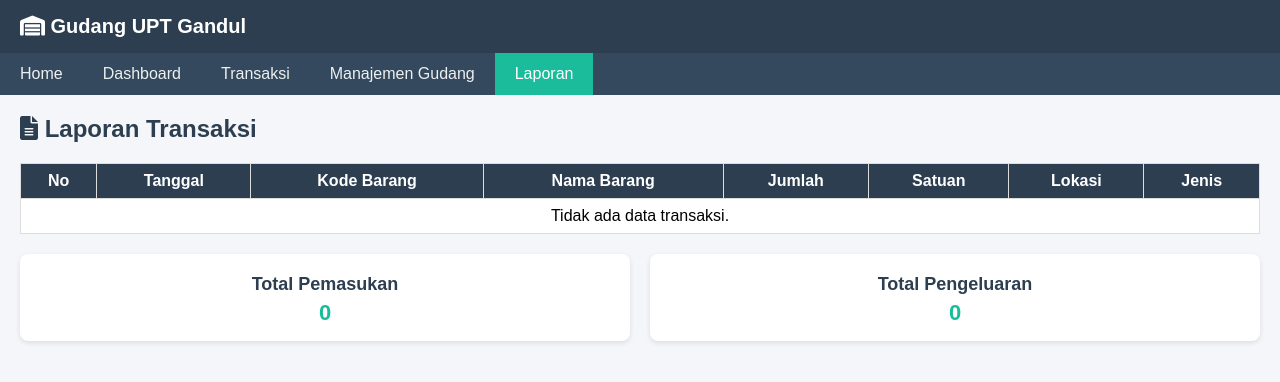
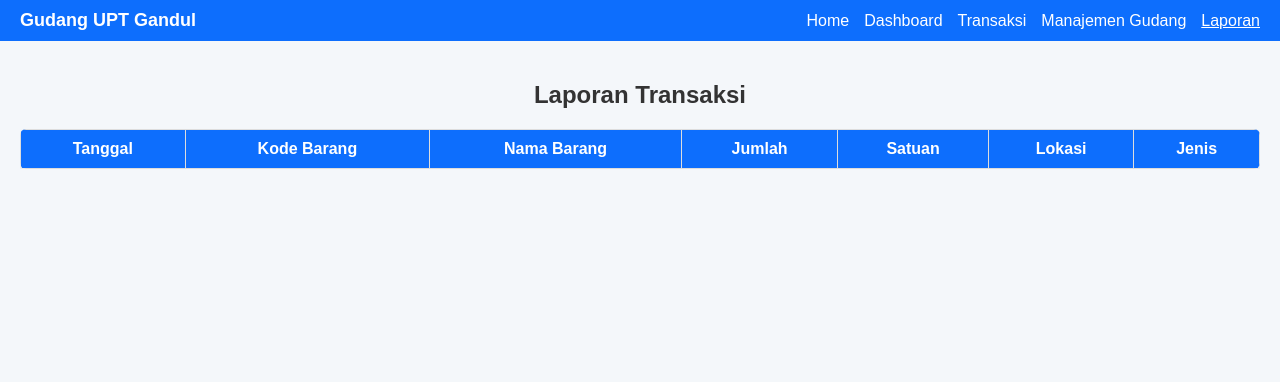
Before and after one commit to ranggaaditia2807/gudang-pln-upt-gandul, a plain HTML site: page laporan.html in a window 1280 px wide. Drawn offline with Linux system fonts and the light colour scheme.

Commit message:
Update laporan.html

```diff
--- a/laporan.html
+++ b/laporan.html
@@ -4,109 +4,108 @@
   <meta charset="UTF-8">
   <meta name="viewport" content="width=device-width, initial-scale=1.0">
   <title>Laporan Transaksi - Gudang UPT Gandul</title>
-  <link href="https://cdnjs.cloudflare.com/ajax/libs/font-awesome/6.0.0/css/all.min.css" rel="stylesheet">
+  <script src="app-config.js"></script>
+  <script src="data-config.js"></script>
   <style>
+    /* === Gaya Navbar === */
     body {
+      margin: 0;
       font-family: Arial, sans-serif;
-      margin: 0;
-      background: #f4f6f9;
+      background: #f4f7fa;
     }
-    header {
-      background: #2c3e50;
-      color: #fff;
-      padding: 15px 20px;
+
+    .navbar {
       display: flex;
       justify-content: space-between;
       align-items: center;
+      background: #0d6efd;
+      color: #fff;
+      padding: 10px 20px;
     }
-    header h1 {
-      margin: 0;
-      font-size: 20px;
+
+    .nav-brand {
+      font-weight: bold;
+      font-size: 18px;
     }
-    nav {
-      background: #34495e;
+
+    .nav-links {
       display: flex;
+      gap: 15px;
     }
-    nav a {
-      color: #ecf0f1;
-      padding: 12px 20px;
+
+    .nav-link {
+      color: #fff;
       text-decoration: none;
-      display: block;
+      font-weight: 500;
     }
-    nav a:hover, nav a.active {
-      background: #1abc9c;
+
+    .nav-link:hover,
+    .nav-link.active {
+      text-decoration: underline;
+    }
+
+    /* === Container Laporan === */
+    .container {
+      padding: 20px;
+    }
+
+    h1 {
+      text-align: center;
+      margin-bottom: 20px;
+      color: #333;
+    }
+
+    /* === Tabel Laporan === */
+    .table-container {
+      overflow-x: auto;
+    }
+
+    .laporan-table {
+      width: 100%;
+      border-collapse: collapse;
+      background: #fff;
+      border-radius: 6px;
+      overflow: hidden;
+      box-shadow: 0 2px 5px rgba(0,0,0,0.1);
+    }
+
+    .laporan-table th,
+    .laporan-table td {
+      padding: 10px;
+      text-align: center;
+      border: 1px solid #ddd;
+    }
+
+    .laporan-table thead {
+      background: #0d6efd;
       color: #fff;
     }
-    main {
-      padding: 20px;
-    }
-    h2 {
-      margin-top: 0;
-      color: #2c3e50;
-    }
-    table {
-      width: 100%;
-      border-collapse: collapse;
-      margin-top: 15px;
-      background: #fff;
-    }
-    th, td {
-      border: 1px solid #ddd;
-      padding: 8px;
-      text-align: center;
-    }
-    th {
-      background: #2c3e50;
-      color: #fff;
-    }
-    tr:nth-child(even) {
+
+    .laporan-table tr:nth-child(even) {
       background: #f9f9f9;
-    }
-    .summary {
-      margin-top: 20px;
-      display: flex;
-      gap: 20px;
-    }
-    .card {
-      flex: 1;
-      padding: 15px;
-      background: #fff;
-      border-radius: 8px;
-      box-shadow: 0 2px 5px rgba(0,0,0,0.1);
-      text-align: center;
-    }
-    .card h3 {
-      margin: 5px 0;
-      font-size: 18px;
-      color: #2c3e50;
-    }
-    .card p {
-      font-size: 22px;
-      font-weight: bold;
-      margin: 0;
-      color: #1abc9c;
     }
   </style>
 </head>
 <body>
-  <header>
-    <h1><i class="fas fa-warehouse"></i> Gudang UPT Gandul</h1>
-  </header>
-  <nav>
+  <!-- Navbar -->
+  <nav class="navbar">
+    <div class="nav-brand">Gudang UPT Gandul</div>
+    <div class="nav-links">
       <a href="home.html" class="nav-link">Home</a>
       <a href="dashboard.html" class="nav-link">Dashboard</a>
       <a href="transaksi.html" class="nav-link">Transaksi</a>
       <a href="manajemen-gudang.html" class="nav-link">Manajemen Gudang</a>
       <a href="laporan.html" class="nav-link active">Laporan</a>
+    </div>
   </nav>
 
-  <main>
-    <h2><i class="fas fa-file-alt"></i> Laporan Transaksi</h2>
-
-    <table>
+  <!-- Container Laporan -->
+  <section class="container">
+    <h1>Laporan Transaksi</h1>
+    <div class="table-container">
+      <table class="laporan-table">
         <thead>
           <tr>
-          <th>No</th>
             <th>Tanggal</th>
             <th>Kode Barang</th>
             <th>Nama Barang</th>
@@ -116,71 +115,46 @@
             <th>Jenis</th>
           </tr>
         </thead>
-      <tbody id="laporan-body">
-        <tr><td colspan="8">Memuat data...</td></tr>
-      </tbody>
+        <tbody id="laporanBody"></tbody>
       </table>
+    </div>
+  </section>
 
-    <div class="summary">
-      <div class="card">
-        <h3>Total Pemasukan</h3>
-        <p id="total-pemasukan">0</p>
-      </div>
-      <div class="card">
-        <h3>Total Pengeluaran</h3>
-        <p id="total-pengeluaran">0</p>
-      </div>
-    </div>
-  </main>
+  <script>
+    document.addEventListener('DOMContentLoaded', function() {
+      // Inisialisasi data barang
+      DATA_CONFIG.initData();
+      const barangList = DATA_CONFIG.getDataBarang();
 
-  <script src="data-config.js"></script>
-  <script>
-    document.addEventListener("DOMContentLoaded", () => {
-      const laporanBody = document.getElementById("laporan-body");
-      const totalPemasukanEl = document.getElementById("total-pemasukan");
-      const totalPengeluaranEl = document.getElementById("total-pengeluaran");
+      // Ambil transaksi dari localStorage
+      const pemasukan = JSON.parse(localStorage.getItem(DATA_CONFIG.STORAGE_KEYS.TRANSAKSI_PEMASUKAN)) || [];
+      const pengeluaran = JSON.parse(localStorage.getItem(DATA_CONFIG.STORAGE_KEYS.TRANSAKSI_PENGELUARAN)) || [];
 
-      const transactions = JSON.parse(localStorage.getItem("transactions")) || [];
-      let totalPemasukan = 0;
-      let totalPengeluaran = 0;
+      const laporanBody = document.getElementById('laporanBody');
+      laporanBody.innerHTML = '';
 
-      if (transactions.length === 0) {
-        laporanBody.innerHTML = "<tr><td colspan='8'>Tidak ada data transaksi.</td></tr>";
-        return;
+      // Render fungsi transaksi
+      function renderTransaksi(list, jenis) {
+        list.forEach(transaksi => {
+          transaksi.barang.forEach(item => {
+            const barang = barangList.find(b => b.kode === item.kodeBarang) || {};
+            const row = document.createElement('tr');
+            row.innerHTML = `
+              <td>${transaksi.tanggal || '-'}</td>
+              <td>${item.kodeBarang}</td>
+              <td>${barang.nama || '-'}</td>
+              <td>${item.jumlahMasuk || item.jumlahKeluar || 0}</td>
+              <td>${barang.satuan || '-'}</td>
+              <td>${barang.lokasi || '-'}</td>
+              <td>${jenis}</td>
+            `;
+            laporanBody.appendChild(row);
+          });
+        });
       }
 
-      laporanBody.innerHTML = "";
-
-      transactions.forEach((transaksi, index) => {
-        const jenis = transaksi.noTransaksiMasuk ? "Pemasukan" : "Pengeluaran";
-        const tanggal = transaksi.tanggalMasuk || transaksi.tanggalKeluar || "-";
-
-        transaksi.barang.forEach(item => {
-          // cari detail barang di DATA_CONFIG
-          const barang = (window.DATA_CONFIG?.barangList || []).find(b => b.kode === item.kodeBarang) || {};
-
-          const jumlah = item.jumlahMasuk || item.jumlahKeluar || 0;
-          if (jenis === "Pemasukan") totalPemasukan += jumlah;
-          if (jenis === "Pengeluaran") totalPengeluaran += jumlah;
-
-          const row = `
-            <tr>
-              <td>${index + 1}</td>
-              <td>${tanggal}</td>
-              <td>${item.kodeBarang}</td>
-              <td>${barang.nama || item.namaBarang || "-"}</td>
-              <td>${jumlah}</td>
-              <td>${barang.satuan || "-"}</td>
-              <td>${barang.lokasi || "-"}</td>
-              <td>${jenis}</td>
-            </tr>
-          `;
-          laporanBody.insertAdjacentHTML("beforeend", row);
-        });
-      });
-
-      totalPemasukanEl.textContent = totalPemasukan;
-      totalPengeluaranEl.textContent = totalPengeluaran;
+      renderTransaksi(pemasukan, 'Pemasukan');
+      renderTransaksi(pengeluaran, 'Pengeluaran');
     });
   </script>
 </body>
```
Lines whose indentation alone changed are shown as unchanged.
